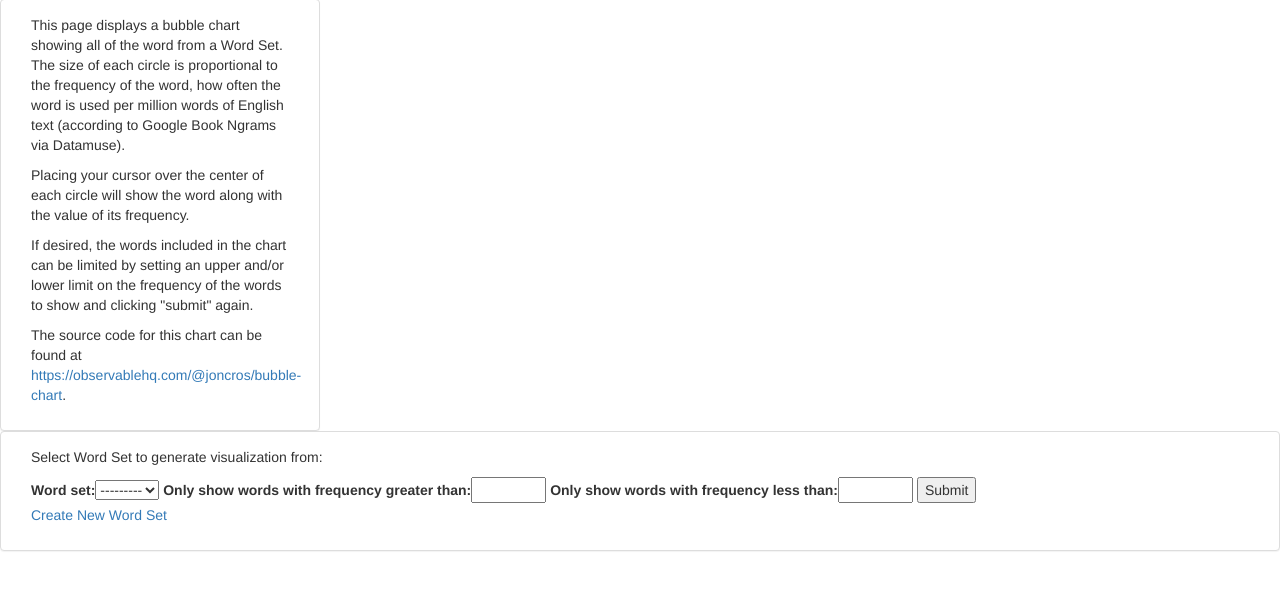
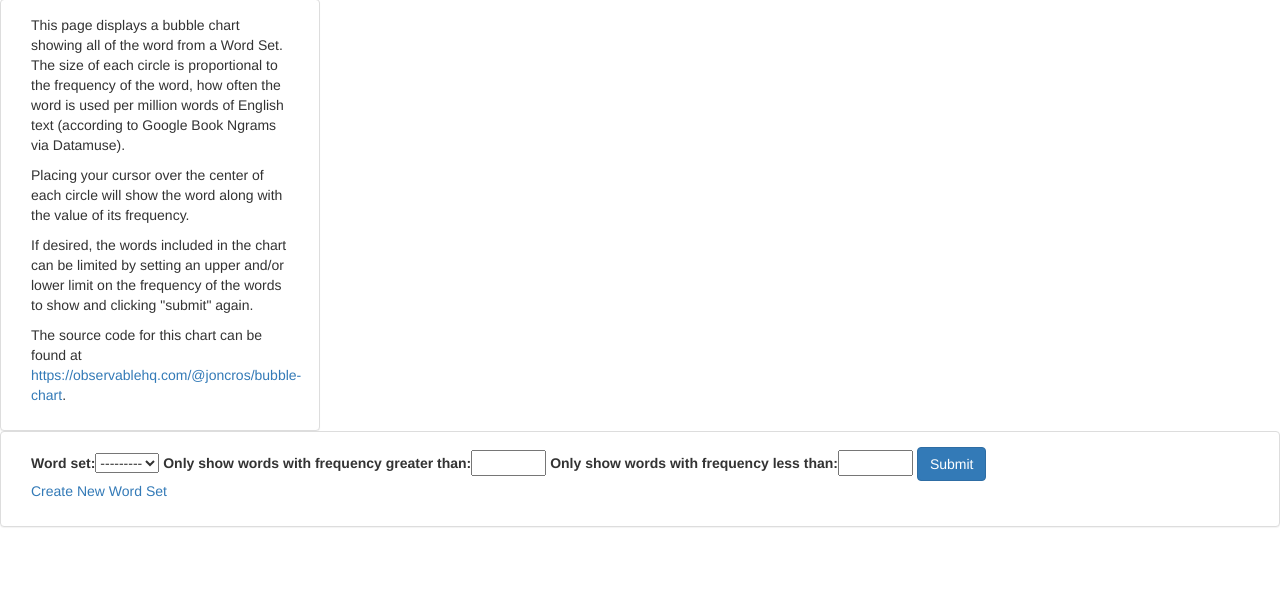
Before and after one commit to joncros/DataMuse_Viz, a Django app: page /words/frequencies/ in a window 1280 px wide. Shown: the part 97-687 px from the top of the page. Run offline with Django 3.2, Linux system fonts and the light colour scheme; data that the repository does not hold is empty; some libraries are stand-ins or nearby versions.

Commit message:
update submit button style in viz forms to match frequency_scatterplot

```diff
--- a/words/templates/words/visualization_frequency.html
+++ b/words/templates/words/visualization_frequency.html
@@ -61,12 +61,11 @@ main.redefine("data", wordset_data);
 {% endblock %}
 
 {% block visualization_form %}
-    <p>Select Word Set to generate visualization from:</p>
     <form class="form-inline" action="" method="post">
         <!--Form used to choose a WordSet to generate the visualization from-->
         {% csrf_token %}
         {{ form }}
-        <input type="submit" value="Submit">
+        <input type="submit" class="btn btn-primary button" value="Submit">
         <p><a href="{% url 'wordset_create' %}?next={{request.path}}">Create New Word Set</a></p>
     </form>
 {% endblock %}
--- a/words/templates/words/visualization_related_words.html
+++ b/words/templates/words/visualization_related_words.html
@@ -104,6 +104,6 @@
             {% endif %}
         {% endfor %}
 
-        <input type="submit" value="Submit">
+        <input type="submit" class="btn btn-primary button" value="Submit">
     </form>
 {% endblock %}
```
